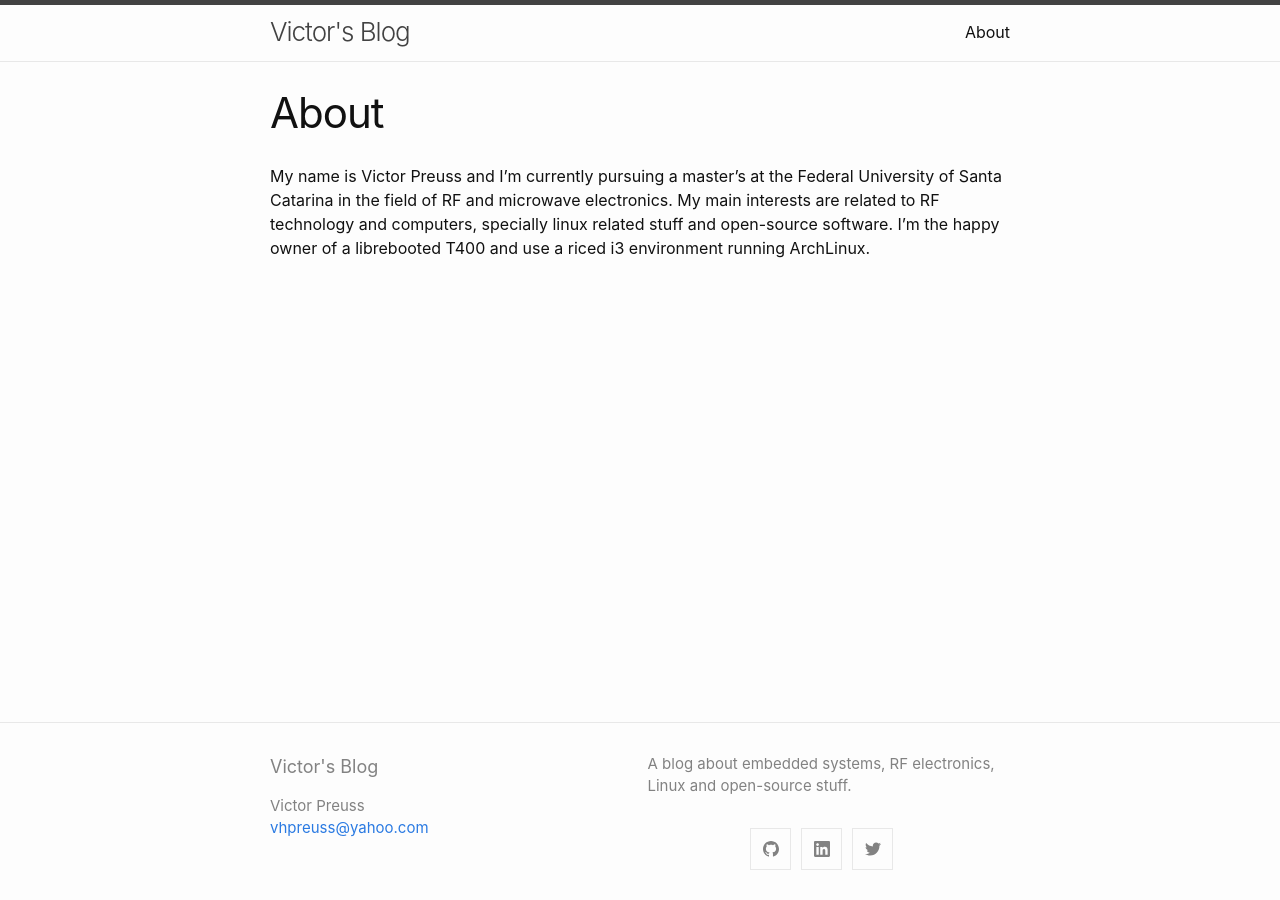
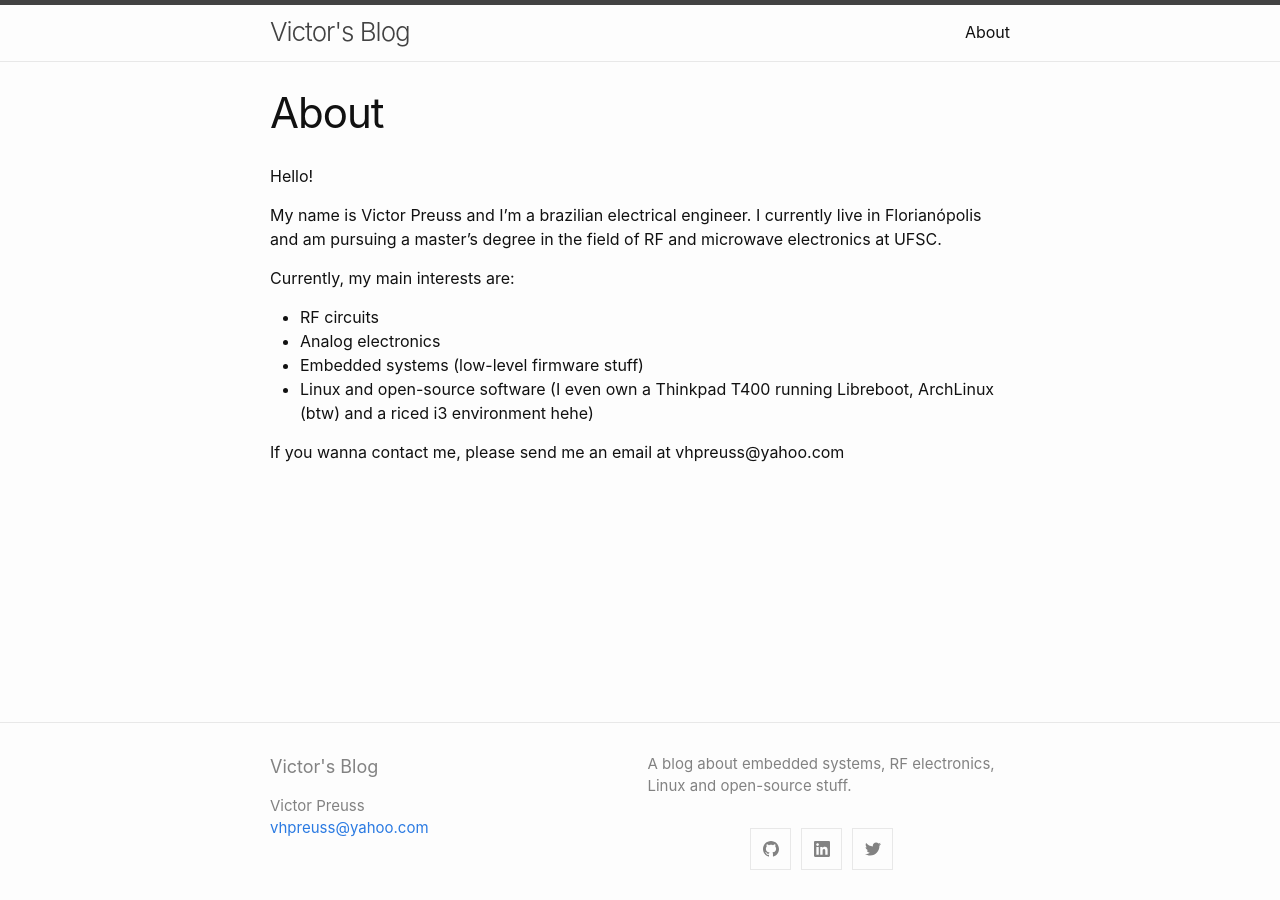
Before and after one commit to victorpreuss/victorpreuss.github.io, a Jekyll site: the page built from about.md, in a window 1280 px wide. Built offline with Jekyll 4.4.1, drawn with Linux system fonts in a browser that asks for light colours.

```diff
--- a/about.md
+++ b/about.md
@@ -4,4 +4,14 @@ title: About
 permalink: /about/
 ---
 
-My name is Victor Preuss and I'm currently pursuing a master's at the Federal University of Santa Catarina in the field of RF and microwave electronics. My main interests are related to RF technology and computers, specially linux related stuff and open-source software. I'm the happy owner of a librebooted T400 and use a riced i3 environment running ArchLinux.
+Hello!
+
+My name is Victor Preuss and I'm a brazilian electrical engineer. I currently live in Florianópolis and am pursuing a master's degree in the field of RF and microwave electronics at UFSC.
+
+Currently, my main interests are:
+- RF circuits
+- Analog electronics
+- Embedded systems (low-level firmware stuff)
+- Linux and open-source software (I even own a Thinkpad T400 running Libreboot, ArchLinux (btw) and a riced i3 environment hehe)
+
+If you wanna contact me, please send me an email at vhpreuss@yahoo.com
```
Also changed, not shown: _posts/2019-08-19-first-post.md (+3 -2 lines), _posts/2019-11-11-useful-links-tips.md (added, +28 -0 lines), Gemfile.lock.
